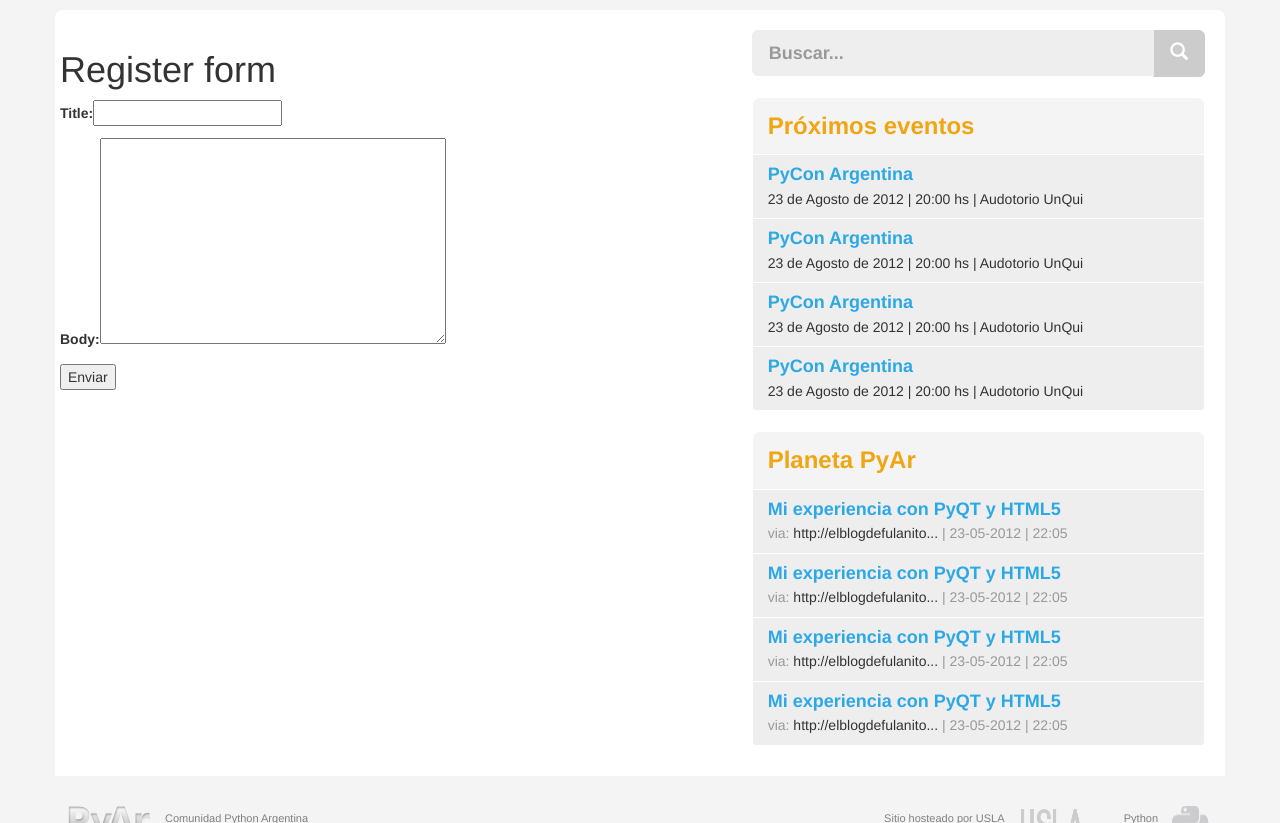
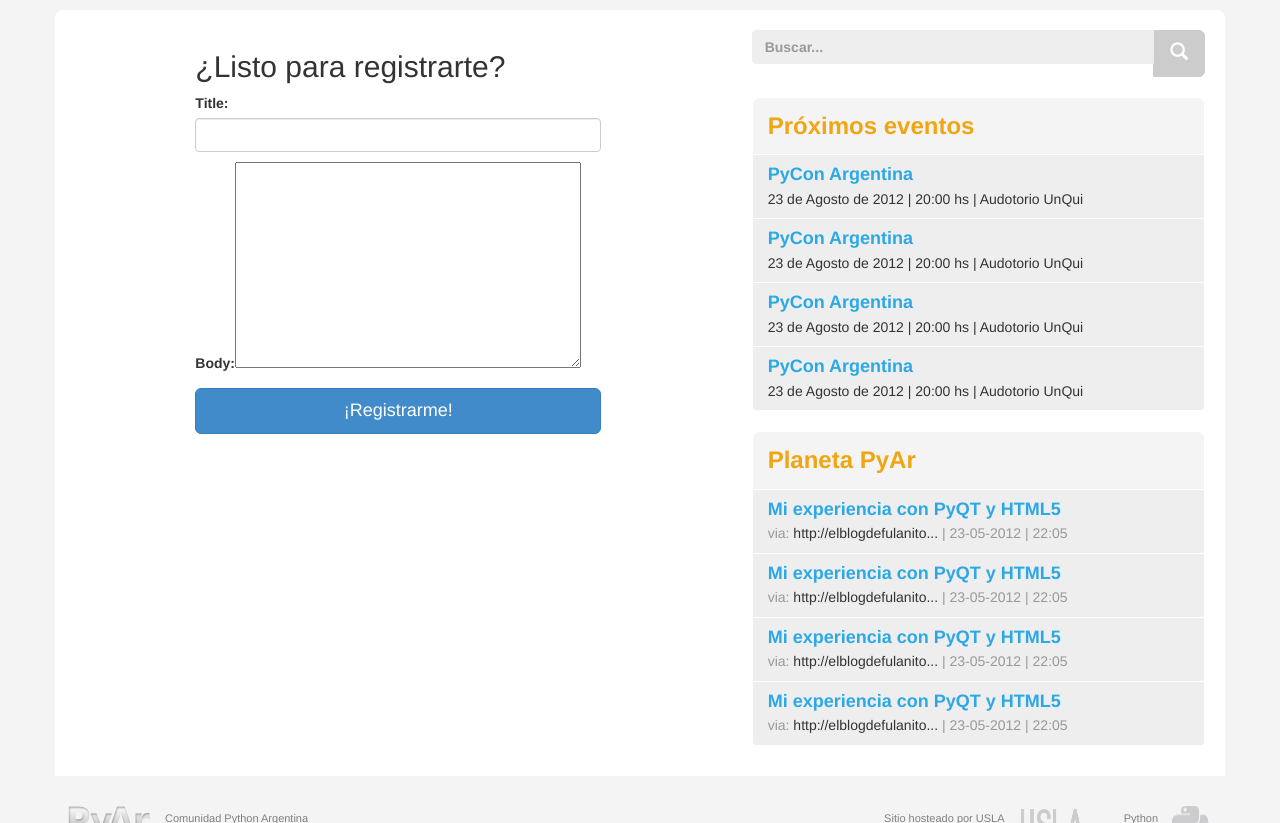
Before and after one commit to PyAr/pyarweb, a Django app: template templates/registration/registration_form.html in a window 1280 px wide. Shown: the part 97-920 px from the top of the page. Run offline with Django 3.2, Linux system fonts and the light colour scheme; the template is opened without the code that fills it: values that come from a table or form of the project are taken from there, others are empty; some libraries are stand-ins or nearby versions.

Commit message:
Nuevo estilo para el formulario de registro.

```diff
--- a/static/css/styles.css
+++ b/static/css/styles.css
@@ -265,3 +265,42 @@ h3 {
 	background-position: right center;
 	background-image: url(/static/img/python-footer.png);
 }
+
+/*
+ * Inputs and forms
+ */
+
+form.form-signup {
+	width: 60%;
+	margin-left: 20%;
+	margin-bottom: 35px;
+}
+
+input[type="text"],
+input[type="password"],
+input[type="email"] {
+	display: block;
+	width: 100%;
+	height: 34px;
+	padding: 6px 12px;
+	font-size: 14px;
+	line-height: 1.42857143;
+	color: #555;
+	background-color: #fff;
+	background-image: none;
+	border: 1px solid #ccc;
+	border-radius: 4px;
+	-webkit-box-shadow: inset 0 1px 1px rgba(0,0,0,.075);
+	box-shadow: inset 0 1px 1px rgba(0,0,0,.075);
+	-webkit-transition: border-color ease-in-out .15s,box-shadow ease-in-out .15s;
+	transition: border-color ease-in-out .15s,box-shadow ease-in-out .15s;
+}
+
+input[type="text"]:focus,
+input[type="password"]:focus,
+input[type="email"]:focus {
+	border-color: #66afe9;
+	outline: 0;
+	-webkit-box-shadow: inset 0 1px 1px rgba(0,0,0,.075),0 0 8px rgba(102,175,233,.6);
+	box-shadow: inset 0 1px 1px rgba(0,0,0,.075),0 0 8px rgba(102,175,233,.6);
+}
--- a/templates/registration/registration_form.html
+++ b/templates/registration/registration_form.html
@@ -7,13 +7,13 @@
     <div class="row">
         <div class="col-md-7">
             <div class="row">
-              <!-- register form -->
-              <h1> Register form </h1>
-              <form action="/pyarenses/register/" method="POST">
-                {% csrf_token %}
-                {{ form.as_p }}
-                <input type="submit" value="Enviar" />
-              </form>
+                <!-- register form -->
+		<form class="form-signup" role="form" action="/pyarenses/register/" method="POST">
+            		{% csrf_token %}
+			<h2 class="form-signin-heading">¿Listo para registrarte?</h2>
+			{{ form.as_p }}
+			<button class="btn btn-lg btn-primary btn-block" type="submit">¡Registrarme!</button>
+		</form>
             </div>
         </div>
         <div class="col-md-5">
```
